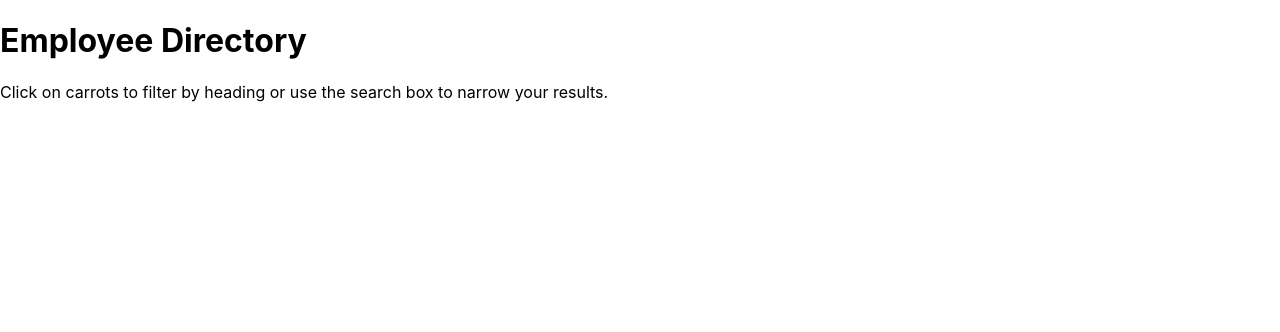
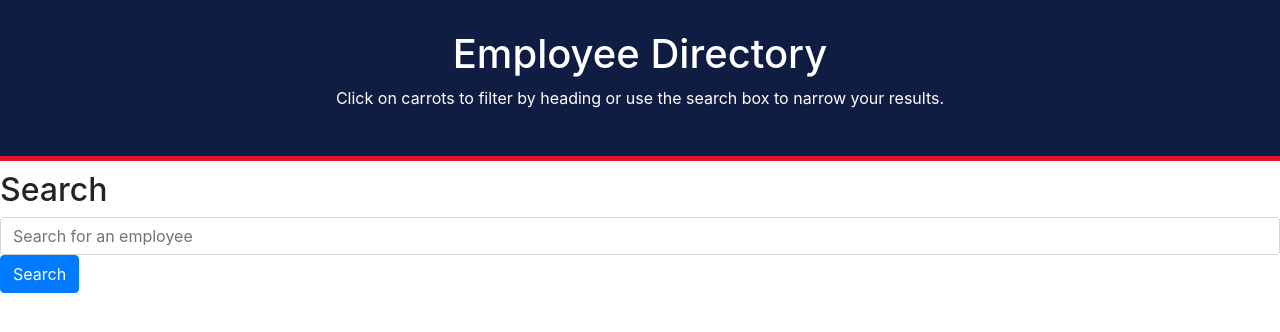
Before and after one commit to kimnana45/Employee-Directory, a React (Create React App) app: page / in a window 1280 px wide. Shown: the top 332 px of the page. Built offline with nearby package versions, Linux system fonts and the light colour scheme.

Commit message:
created searchbar

```diff
--- a/public/index.html
+++ b/public/index.html
@@ -1,20 +1,26 @@
 <!DOCTYPE html>
 <html lang="en">
+
 <head>
   <meta charset="utf-8" />
   <link rel="icon" href="%PUBLIC_URL%/favicon.ico" />
   <meta name="viewport" content="width=device-width, initial-scale=1" />
   <meta name="theme-color" content="#000000" />
-    <meta
-      name="description"
-      content="Web site created using create-react-app"
-    />
+  <meta name="description" content="Web site created using create-react-app" />
   <link rel="apple-touch-icon" href="%PUBLIC_URL%/logo192.png" />
   <!--
       manifest.json provides metadata used when your web app is installed on a
       user's mobile device or desktop. See https://developers.google.com/web/fundamentals/web-app-manifest/
     -->
   <link rel="manifest" href="%PUBLIC_URL%/manifest.json" />
+  <link rel="stylesheet" href="https://stackpath.bootstrapcdn.com/bootstrap/4.3.1/css/bootstrap.min.css"
+    integrity="sha384-ggOyR0iXCbMQv3Xipma34MD+dH/1fQ784/j6cY/iJTQUOhcWr7x9JvoRxT2MZw1T" crossorigin="anonymous" />
+  <script src="https://code.jquery.com/jquery-3.3.1.slim.min.js"
+    integrity="sha384-q8i/X+965DzO0rT7abK41JStQIAqVgRVzpbzo5smXKp4YfRvH+8abtTE1Pi6jizo"
+    crossorigin="anonymous"></script>
+  <script src="https://cdnjs.cloudflare.com/ajax/libs/popper.js/1.14.7/umd/popper.min.js"
+    integrity="sha384-UO2eT0CpHqdSJQ6hJty5KVphtPhzWj9WO1clHTMGa3JDZwrnQq4sF86dIHNDz0W1"
+    crossorigin="anonymous"></script>
   <!--
       Notice the use of %PUBLIC_URL% in the tags above.
       It will be replaced with the URL of the `public` folder during the build.
@@ -26,6 +32,7 @@
     -->
   <title>React App</title>
 </head>
+
 <body>
   <noscript>You need to enable JavaScript to run this app.</noscript>
   <div id="root"></div>
@@ -40,4 +47,5 @@
       To create a production bundle, use `npm run build` or `yarn build`.
     -->
 </body>
+
 </html>
--- a/src/App.js
+++ b/src/App.js
@@ -1,11 +1,16 @@
 import React from 'react';
-import Header from "../src/components/Header";
+import Header from "./components/Header";
+import Wrapper from "./components/Wrapper";
+import Searchbar from "./components/Searchbar";
 import './App.css';
 
 function App() {
   return (
     <div className="app">
-       <Header />
+      <Wrapper>
+        <Header />
+        <Searchbar />
+      </Wrapper>
     </div>
   );
 }
--- a/src/components/Header/style.css
+++ b/src/components/Header/style.css
@@ -1,3 +1,9 @@
 .header {
-
+    padding: 30px 0;
+    color: #ffffff;
+    background-color: #101D42;
+    width: 100%;
+    text-align: center;
+    border-bottom: 5px solid #DB162F;
+    margin-bottom: 10px;
 }
--- /dev/null
+++ b/src/components/Searchbar/index.js
@@ -0,0 +1,33 @@
+import React from "react";
+import "./style.css";
+
+function Searchbar(props) {
+    const { search, handleInputChange, findEmployee } = props;
+    return (
+        <form className="search">
+            <div className="form-group">
+                <h2>Search</h2>
+                <input
+                    value={search}
+                    onChange={handleInputChange}
+                    name="Employees"
+                    type="text"
+                    className="form-control"
+                    placeholder="Search for an employee"
+                    id="index"
+                />
+                <button type="submit"
+                    onClick={e => {
+                        e.preventDefault();
+                        findEmployee()
+                    }}
+                    className="btn btn-primary"
+                >
+                    Search
+            </button>
+            </div>
+        </form>
+    )
+}
+
+export default Searchbar;
--- /dev/null
+++ b/src/components/Searchbar/style.css
@@ -0,0 +1,17 @@
+.navbar {
+    padding: 20px 25px;
+    margin: 0 auto;
+  }
+
+  .navbar-collapse {
+    margin: 0 auto;
+    justify-content: center;
+    align-items: flex-start;
+  }
+
+  .search-area {
+    display: flex;
+    flex-direction: column;
+    justify-content: center;
+    align-items: flex-start;
+  }
--- a/src/components/Wrapper/index.js
+++ b/src/components/Wrapper/index.js
@@ -1,12 +1,8 @@
-import React, { Children } from "react";
+import React from "react";
 import "./style.css";
 
-function Wrapper({ children }) {
-    return (
-        <div className="wrapper">
-            { children }
-        </div>
-    )
+function Wrapper(props) {
+    return <main className="wrapper" {...props} />
 }
 
 export default Wrapper;
--- a/src/utils/API.js
+++ b/src/utils/API.js
@@ -1,7 +1,7 @@
 import axios from "axios";
 
 export default {
-    search: function() {
+    getEmployees: function() {
         return axios.get("https://randomuser.me/api/?results=200&nat=us")
     }
 }
```
Lines whose indentation alone changed are shown as unchanged.
